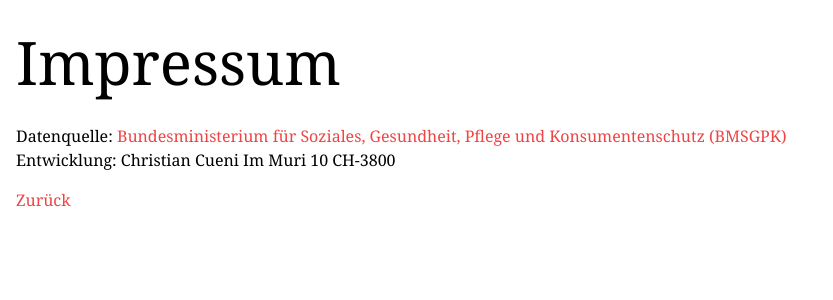
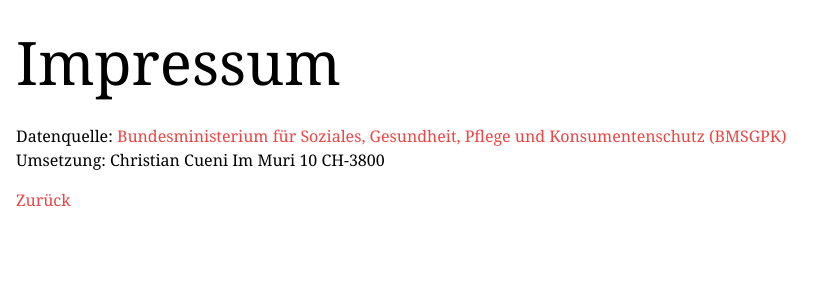
Before and after one commit to chrigu/hermagor-covid, a Vue app in the folder covid-web/: page /about in a window 1280 px wide. Shown: the top 300 px of the page, without its empty margins (0-833 px from the left). Built offline with nearby package versions, Linux system fonts and the light colour scheme.

Commit message:
Update copy

```diff
--- a/covid-web/src/views/About.vue
+++ b/covid-web/src/views/About.vue
@@ -3,7 +3,7 @@
     <h1 class="text-center md:text-left text-6xl mt-8 mb-8">Impressum</h1>
     <p class="mt-4">Datenquelle: <a class="text-red-500" href="https://www.data.gv.at/katalog/dataset/covid-19-zeitliche-darstellung-von-daten-zu-covid19-fallen-je-bezirk">Bundesministerium für Soziales, Gesundheit, Pflege und Konsumentenschutz (BMSGPK)</a></p>
     <div class="whitespace-pre-line mb-4">
-      Entwicklung:
+      Umsetzung:
       Christian Cueni
       Im Muri 10
       CH-3800
```
